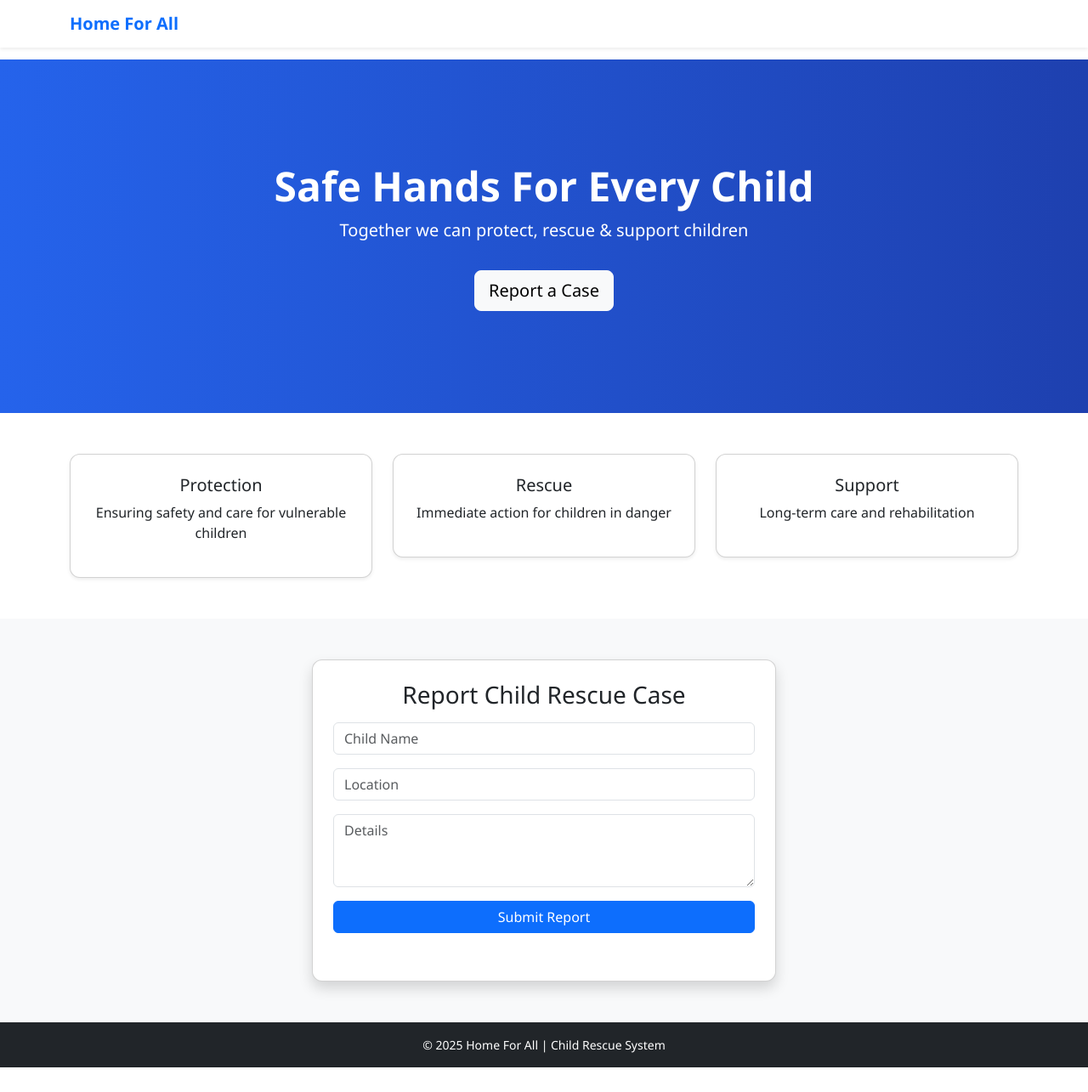
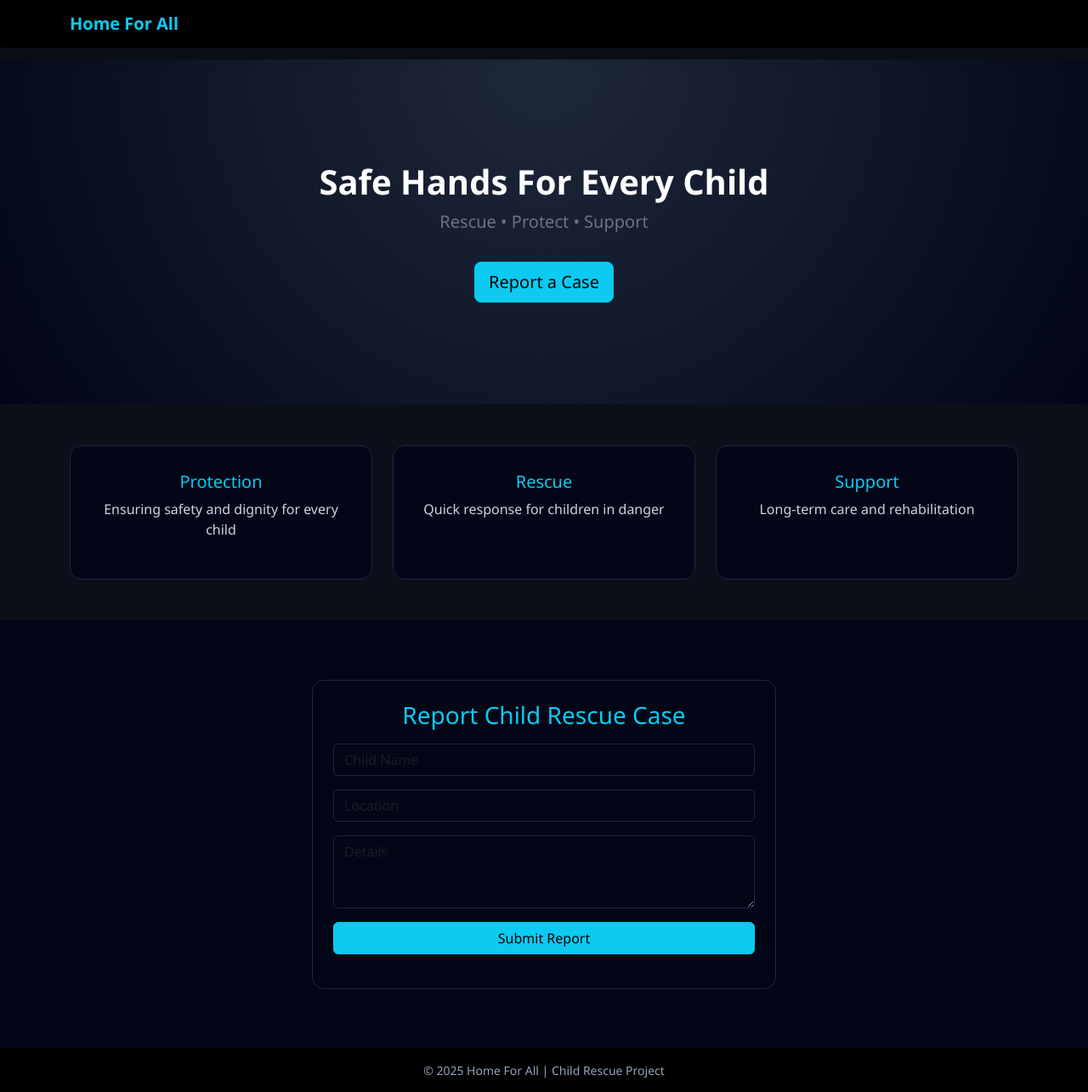
Before and after one commit to YashAhire07/orphanage-project, a plain HTML site: page docs/index.html in a window 1280 px wide. Shown: the whole page at 85% size. Before the commit the page ends 1256 px from the top, so only its background shows below. Drawn offline with nearby package versions, Linux system fonts and the light colour scheme.

Commit message:
added dark theme attractive frontend

```diff
--- a/docs/index.html
+++ b/docs/index.html
@@ -1,7 +1,7 @@
 <!DOCTYPE html>
 <html lang="en">
 <head>
-  <meta charset="UTF-8" />
+  <meta charset="UTF-8">
   <title>Home For All – Child Rescue</title>
   <meta name="viewport" content="width=device-width, initial-scale=1">
 
@@ -12,39 +12,39 @@
 <body>
 
 <!-- NAVBAR -->
-<nav class="navbar navbar-expand-lg navbar-light bg-white shadow-sm fixed-top">
+<nav class="navbar navbar-expand-lg navbar-dark bg-black fixed-top shadow">
   <div class="container">
-    <a class="navbar-brand fw-bold text-primary">Home For All</a>
+    <a class="navbar-brand fw-bold text-info">Home For All</a>
   </div>
 </nav>
 
-<!-- HERO -->
-<section class="hero">
-  <div class="container text-center text-white">
-    <h1 class="fw-bold">Safe Hands For Every Child</h1>
-    <p class="lead">Together we can protect, rescue & support children</p>
-    <a href="#report" class="btn btn-light btn-lg mt-3">Report a Case</a>
+<!-- HERO SECTION -->
+<section class="hero text-center">
+  <div class="container">
+    <h1 class="fw-bold text-white">Safe Hands For Every Child</h1>
+    <p class="lead text-secondary">Rescue • Protect • Support</p>
+    <a href="#report" class="btn btn-info btn-lg mt-3">Report a Case</a>
   </div>
 </section>
 
-<!-- ABOUT -->
+<!-- INFO CARDS -->
 <section class="container my-5">
-  <div class="row text-center">
+  <div class="row g-4 text-center">
     <div class="col-md-4">
-      <div class="card p-4 shadow-sm">
-        <h5>Protection</h5>
-        <p>Ensuring safety and care for vulnerable children</p>
+      <div class="dark-card">
+        <h5 class="text-info">Protection</h5>
+        <p>Ensuring safety and dignity for every child</p>
       </div>
     </div>
     <div class="col-md-4">
-      <div class="card p-4 shadow-sm">
-        <h5>Rescue</h5>
-        <p>Immediate action for children in danger</p>
+      <div class="dark-card">
+        <h5 class="text-info">Rescue</h5>
+        <p>Quick response for children in danger</p>
       </div>
     </div>
     <div class="col-md-4">
-      <div class="card p-4 shadow-sm">
-        <h5>Support</h5>
+      <div class="dark-card">
+        <h5 class="text-info">Support</h5>
         <p>Long‑term care and rehabilitation</p>
       </div>
     </div>
@@ -52,18 +52,19 @@
 </section>
 
 <!-- REPORT FORM -->
-<section id="report" class="bg-light py-5">
+<section id="report" class="report-section">
   <div class="container">
     <div class="row justify-content-center">
       <div class="col-md-6">
-        <div class="card p-4 shadow">
-          <h3 class="text-center mb-3">Report Child Rescue Case</h3>
+        <div class="dark-card p-4">
+          <h3 class="text-center text-info mb-3">Report Child Rescue Case</h3>
 
           <form id="reportForm">
-            <input class="form-control mb-3" id="name" placeholder="Child Name" required>
-            <input class="form-control mb-3" id="location" placeholder="Location" required>
-            <textarea class="form-control mb-3" id="details" placeholder="Details" rows="3" required></textarea>
-            <button class="btn btn-primary w-100">Submit Report</button>
+            <input class="form-control mb-3 dark-input" id="name" placeholder="Child Name" required>
+            <input class="form-control mb-3 dark-input" id="location" placeholder="Location" required>
+            <textarea class="form-control mb-3 dark-input" id="details" placeholder="Details" rows="3" required></textarea>
+
+            <button class="btn btn-info w-100">Submit Report</button>
           </form>
 
           <p id="message" class="text-center mt-3"></p>
@@ -74,8 +75,8 @@
 </section>
 
 <!-- FOOTER -->
-<footer class="bg-dark text-white text-center py-3">
-  © 2025 Home For All | Child Rescue System
+<footer class="footer text-center">
+  © 2025 Home For All | Child Rescue Project
 </footer>
 
 <script src="script.js"></script>
--- a/docs/style.css
+++ b/docs/style.css
@@ -45,7 +45,8 @@ button {
 
 footer {
   font-size: 14px;
-} */
+/* }
+*
 body {
   padding-top: 70px;
   font-family: "Segoe UI", sans-serif;
@@ -66,4 +67,53 @@ body {
 
 footer {
   font-size: 14px;
+} */
+body {
+  background-color: #0b0f19;
+  color: #cbd5e1;
+  padding-top: 70px;
+  font-family: "Segoe UI", sans-serif;
 }
+
+.hero {
+  padding: 120px 20px;
+  background: radial-gradient(circle at top, #1e293b, #020617);
+}
+
+.dark-card {
+  background-color: #020617;
+  border: 1px solid #1e293b;
+  border-radius: 14px;
+  padding: 30px;
+  height: 100%;
+  transition: transform 0.3s;
+}
+
+.dark-card:hover {
+  transform: translateY(-6px);
+}
+
+.report-section {
+  background-color: #020617;
+  padding: 70px 0;
+}
+
+.dark-input {
+  background-color: #020617;
+  border: 1px solid #1e293b;
+  color: #e5e7eb;
+}
+
+.dark-input:focus {
+  background-color: #020617;
+  color: #fff;
+  border-color: #38bdf8;
+  box-shadow: none;
+}
+
+.footer {
+  background-color: #000;
+  color: #94a3b8;
+  padding: 15px;
+  font-size: 14px;
+}
```
